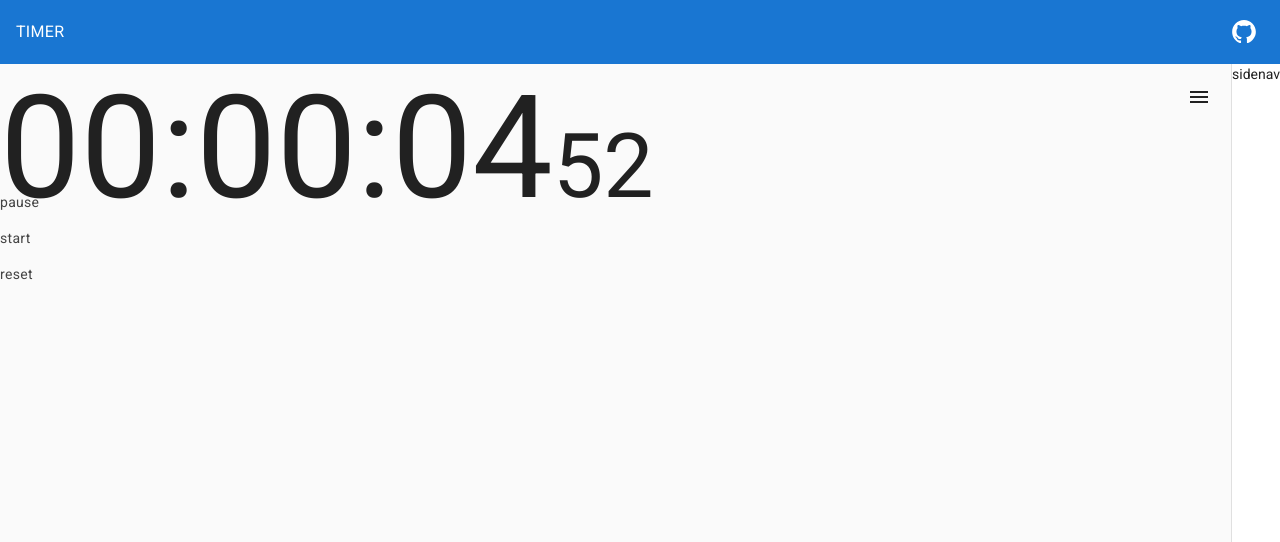
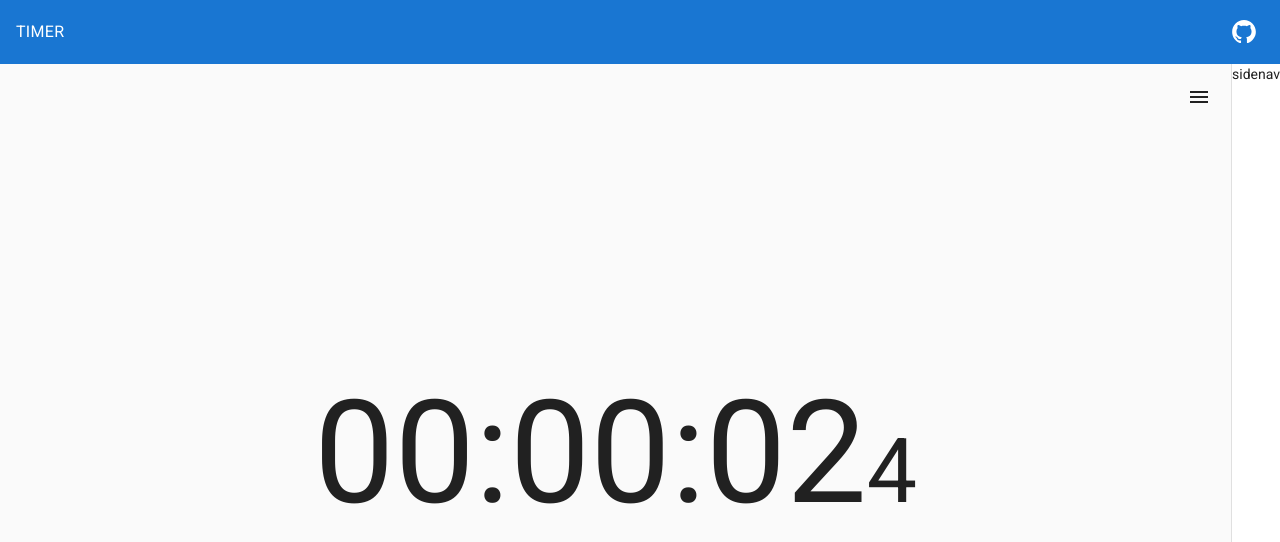
Before and after one commit to mcho71/timer, an Angular app: page / in a window 1280 px wide. Shown: the top 542 px of the page. Built offline with nearby package versions, Linux system fonts and the light colour scheme.

Commit message:
キューをある程度マークアップ

```diff
--- a/src/app/app.component.ts
+++ b/src/app/app.component.ts
@@ -31,5 +31,6 @@ export class AppComponent implements OnInit {
     if (this.isSideBySide) {
       this.sideNav.toggle(true);
     }
+    this.mode = this.isSideBySide ? 'side' : 'over';
   }
 }
--- a/src/app/app.module.ts
+++ b/src/app/app.module.ts
@@ -1,12 +1,14 @@
 import { HttpClientModule } from '@angular/common/http';
 import { NgModule } from '@angular/core';
 import { MatButtonModule } from '@angular/material/button';
+import { MatCardModule } from '@angular/material/card';
 import { MatIconModule, MatIconRegistry } from '@angular/material/icon';
 import { MatSidenavModule } from '@angular/material/sidenav';
 import { MatToolbarModule } from '@angular/material/toolbar';
 import { BrowserModule } from '@angular/platform-browser';
 import { BrowserAnimationsModule } from '@angular/platform-browser/animations';
 import { ServiceWorkerModule } from '@angular/service-worker';
+import { DragDropModule } from '@angular/cdk/drag-drop';
 import { environment } from '../environments/environment';
 import { AppComponent } from './app.component';
 import { CustomIconRegistry, SVG_ICONS } from './shared/custom-icon-registry';
@@ -107,10 +109,12 @@ export const svgIconProviders = [
     BrowserAnimationsModule,
     SharedModule,
     MatButtonModule,
+    MatCardModule,
     MatIconModule,
     MatSidenavModule,
     MatToolbarModule,
-    HttpClientModule
+    HttpClientModule,
+    DragDropModule
   ],
   providers: [
     { provide: MatIconRegistry, useClass: CustomIconRegistry },
--- a/src/app/shared/timer/timer.component.html
+++ b/src/app/shared/timer/timer.component.html
@@ -1,15 +1,8 @@
-<div class="timer">
+<div class="timer" [ngClass]="{sidebar: mode == 'sidebar'}">
   <div class="hour">{{ hour | number:'2.0' }}</div>
   <div class="colon">:</div>
   <div class="min">{{ min | number:'2.0' }}</div>
   <div class="colon">:</div>
   <div class="sec">{{ sec | number:'2.0' }}</div>
-  <div class="split-sec">{{ splitSec | number:'2.0' }}</div>
+  <div class="split-sec">{{ splitSec | number:'1.0' }}</div>
 </div>
-
-<!-- temporary controller -->
-<div class="controller">
-  <p (click)="pause()">pause</p>
-  <p (click)="start()">start</p>
-  <p (click)="reset()">reset</p>
-</div>
--- a/src/app/shared/timer/timer.component.scss
+++ b/src/app/shared/timer/timer.component.scss
@@ -10,6 +10,13 @@
     font-size: 70px;
     font-size: 7vw;
   }
+
+  &.sidebar {
+    font-size: 64px;
+    .split-sec {
+      font-size: 40px;
+    }
+  }
 }
 
 @media (max-width: 480px) {
--- a/src/app/shared/timer/timer.component.ts
+++ b/src/app/shared/timer/timer.component.ts
@@ -18,6 +18,7 @@ class TimerOption {
 export class TimerComponent implements OnInit {
   @Input() option: TimerOption = new TimerOption(10 * secUnit);
   private _msec = this.option.msec;
+  @Input() mode: 'main' | 'sidebar' = 'main';
   private intervalId = null;
   get isPlaying() {
     return !!this.intervalId;
--- /dev/null
+++ b/src/styles/layouts/_content-layout.scss
@@ -0,0 +1,11 @@
+.sidenav-container {
+  height: calc(100% - 64px);
+  min-height: 400px;
+}
+
+.sidenav-content {
+  display: flex;
+  height: 100%;
+  justify-content: center;
+  align-items: center;
+}
--- a/src/styles/layouts/_layouts-dir.scss
+++ b/src/styles/layouts/_layouts-dir.scss
@@ -1,2 +1,3 @@
 @import 'sidenav';
 @import 'top-menu';
+@import 'content-layout';
--- a/src/styles/layouts/_sidenav.scss
+++ b/src/styles/layouts/_sidenav.scss
@@ -1,7 +1,3 @@
-.sidenav-container {
-  height: calc(100% - 64px);
-}
-
 // HAMBURGER BUTTON
 .hamburger.mat-button {
   height: 64px;
--- a/src/styles/main.scss
+++ b/src/styles/main.scss
@@ -9,3 +9,4 @@
 
 @import './base';
 @import './layouts/layouts-dir';
+@import './modules/modules-dir';
--- /dev/null
+++ b/src/styles/modules/_drop-list.scss
@@ -0,0 +1,41 @@
+.drop-list {
+  max-width: 100%;
+  min-height: 60px;
+  display: block;
+  background: white;
+  overflow: hidden;
+}
+
+.drop-box {
+  margin: 10px;
+  border-bottom: solid 1px #ccc;
+  color: rgba(0, 0, 0, 0.87);
+  display: flex;
+  flex-direction: row;
+  align-items: center;
+  justify-content: space-between;
+  box-sizing: border-box;
+  cursor: move;
+  background: white;
+  font-size: 14px;
+}
+
+.cdk-drag-preview {
+  box-sizing: border-box;
+  border-radius: 4px;
+  box-shadow: 0 5px 5px -3px rgba(0, 0, 0, 0.2),
+              0 8px 10px 1px rgba(0, 0, 0, 0.14),
+              0 3px 14px 2px rgba(0, 0, 0, 0.12);
+}
+
+.cdk-drag-placeholder {
+  opacity: 0;
+}
+
+.cdk-drag-animating {
+  transition: transform 250ms cubic-bezier(0, 0, 0.2, 1);
+}
+
+.drop-list.cdk-drop-list-dragging .drop-box:not(.cdk-drag-placeholder) {
+  transition: transform 250ms cubic-bezier(0, 0, 0.2, 1);
+}
--- /dev/null
+++ b/src/styles/modules/_modules-dir.scss
@@ -0,0 +1 @@
+@import './drop-list';
```
